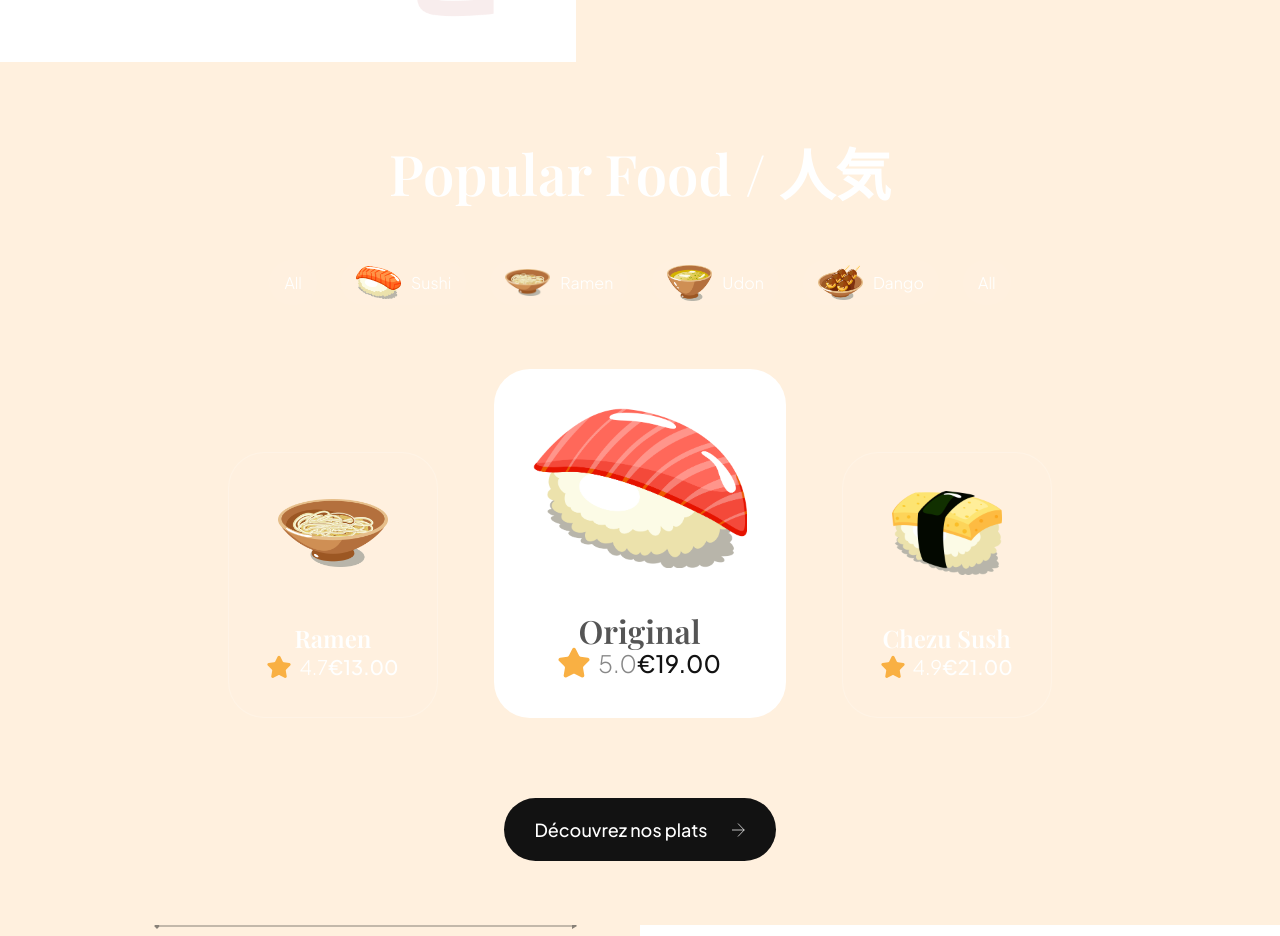
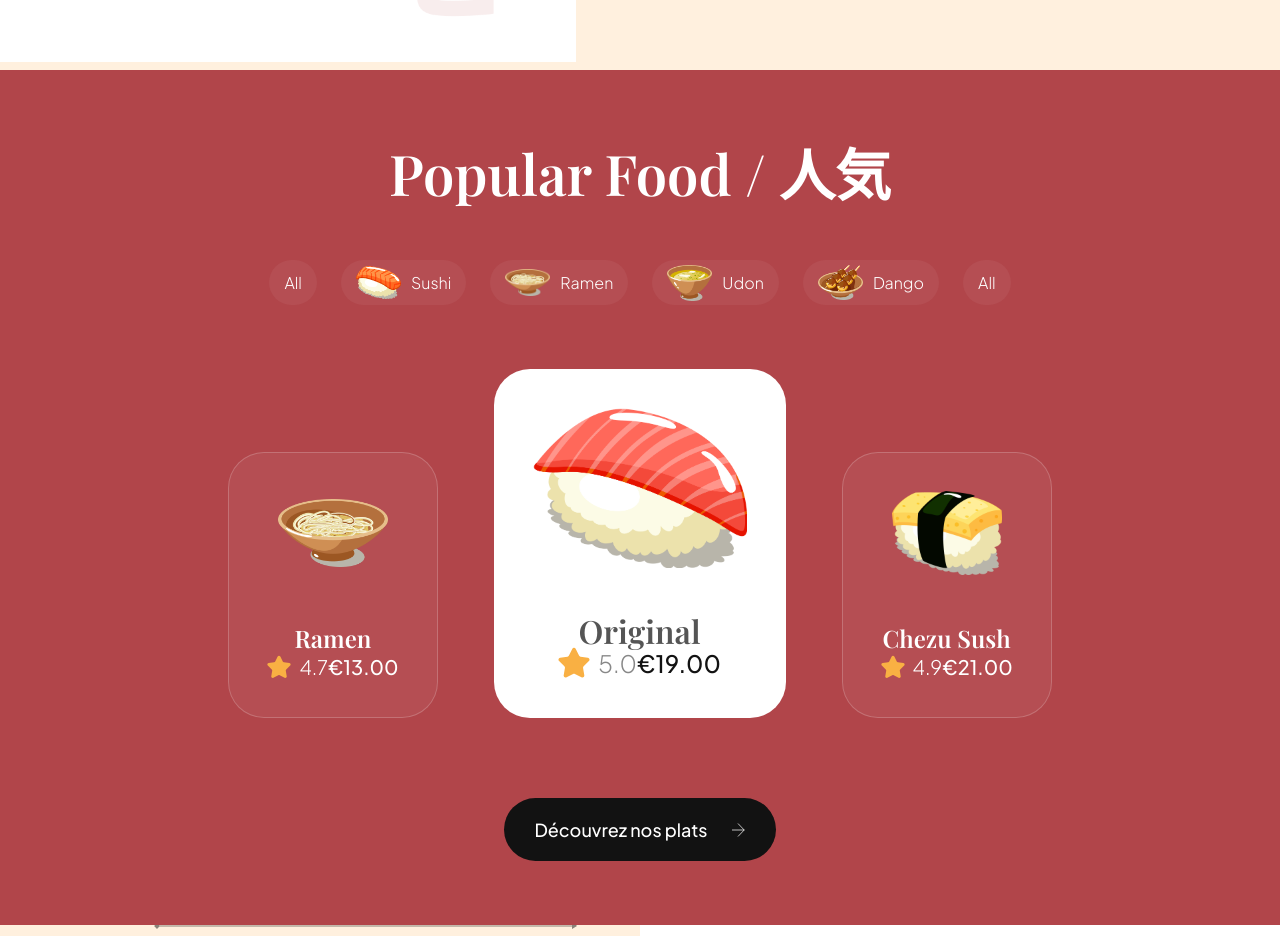
Before and after one commit to rexjmn/resto-sushi, a website built with Vite: page index.html in a window 1280 px wide. Shown: the part 1589-2525 px from the top of the page. Built offline with nearby package versions, Linux system fonts and the light colour scheme; files whose address does not match are found by name.

Commit message:
Update popular.css

```diff
--- a/css/sections/popular.css
+++ b/css/sections/popular.css
@@ -2,7 +2,7 @@
     padding: 64px;
     display: flex;
     flex-direction: column;
-    background-attachment: var(--primary-color);
+    background: var(--primary-color);
     background-image: url(assets/sushi_assets/assets/popular_bg.png);
     background-position: center;
 
```
